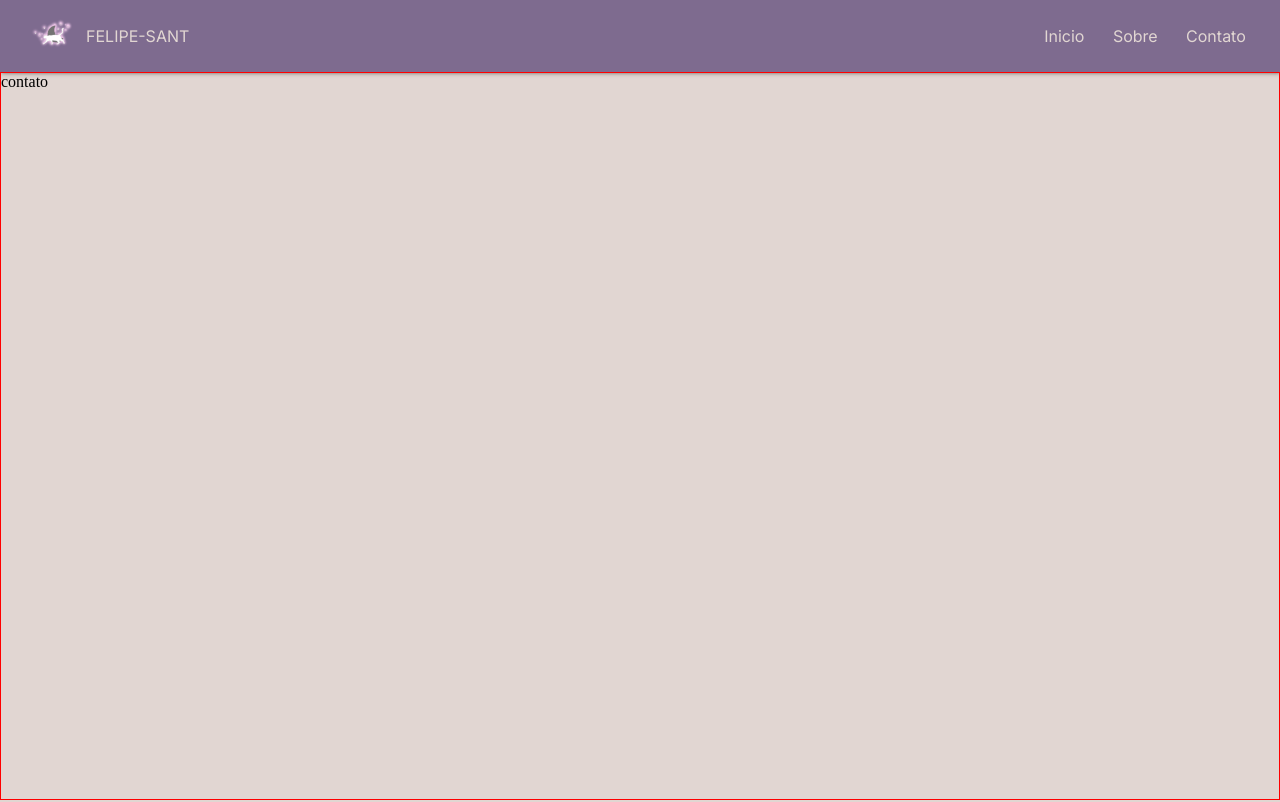
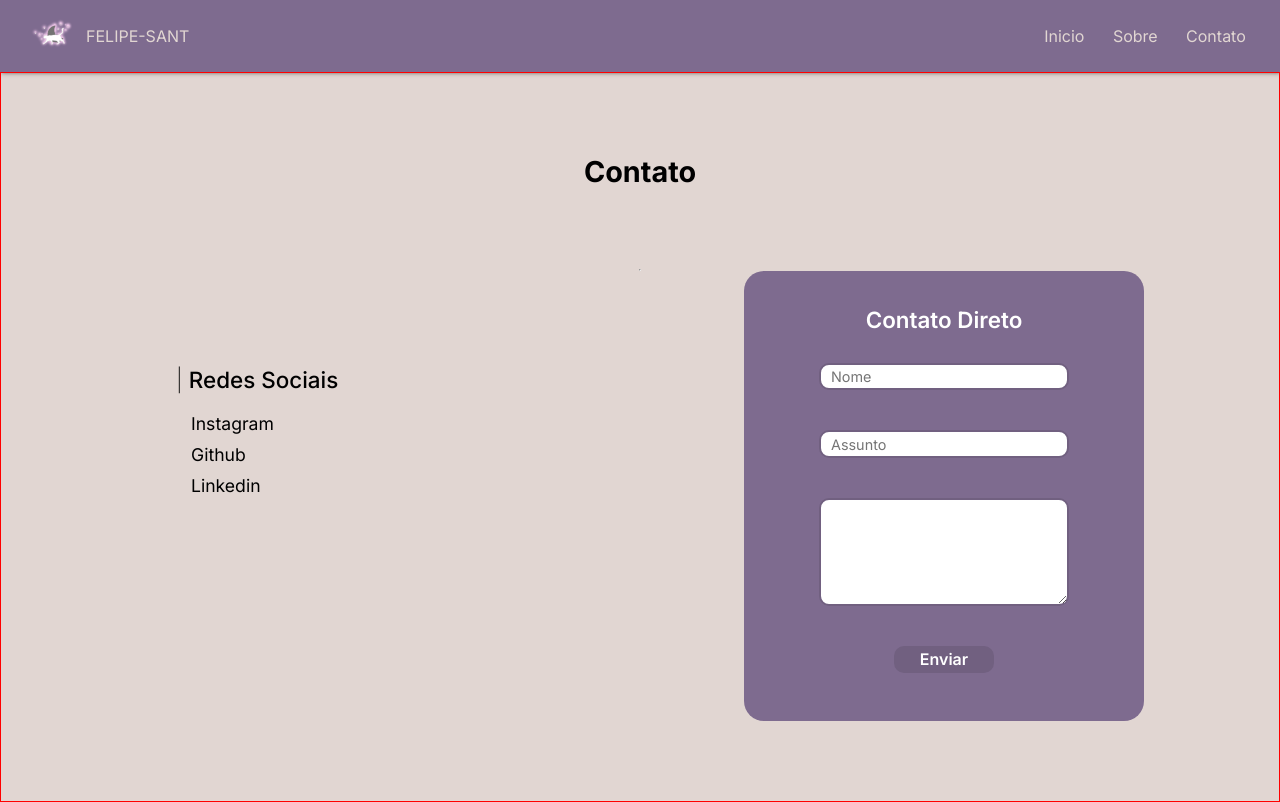
Before and after one commit to felipe-sant/Portfolio, a React (Create React App) app: page /contato in a window 1280 px wide. Built offline with nearby package versions, Linux system fonts and the light colour scheme.

Commit message:
adicionando estilo da pagina contato

```diff
--- a/src/pages/contato.tsx
+++ b/src/pages/contato.tsx
@@ -1,11 +1,34 @@
 import Header from "../components/header";
+import "../styles/mainContato.css";
 
 function ContatoPage() {
     return (
         <div>
             <Header />
             <main className="main mainContato">
-                <p>contato</p>
+                <article className="contato">
+                    <h2>Contato</h2>
+                    <hr />
+                    <section className="contato">
+                        <section className="redeSociais">
+                            <h3>Redes Sociais</h3>
+                            <ul>
+                                <li>Instagram</li>
+                                <li>Github</li>
+                                <li>Linkedin</li>
+                            </ul>
+                        </section>
+                        <section className="email">
+                            <h3>Contato Direto</h3>
+                            <form action="">
+                                <input type="text" placeholder="Nome"/>
+                                <input type="text" placeholder="Assunto"/>
+                                <textarea name="" id=""></textarea>
+                                <button type="submit">Enviar</button>
+                            </form>
+                        </section>
+                    </section>
+                </article>
             </main>
         </div>
     )
--- /dev/null
+++ b/src/styles/mainContato.css
@@ -0,0 +1,157 @@
+.mainContato article.contato {
+    min-height: calc(100vh - 72px);
+    max-width: 1200px;
+    margin: auto;
+    padding: 40px;
+    display: flex;
+    flex-direction: column;
+    justify-content: center;
+    align-items: center;
+}
+
+.mainContato article.contato h2 {
+    font-size: 1.8rem;
+    font-family: var(--fonte);
+    text-align: center;
+    margin-bottom: 5rem;
+}
+
+.mainContato article.contato section.contato {
+    width: 90%;
+    display: flex;
+    flex-direction: row;
+    flex-wrap: wrap;
+    justify-content: space-between;
+    align-items: center;
+    gap: 40px;
+}
+
+.mainContato article.contato section.contato section.redeSociais {
+    width: 500px;
+    height: 400px;
+    display: flex;
+    flex-direction: column;
+    justify-content: center;
+    gap: 20px;
+    padding-left: 40px;
+    padding-bottom: 120px;
+}
+
+.mainContato article.contato section.contato section.redeSociais h3 {
+    font-size: 1.4rem;
+    font-family: var(--fonte);
+    font-weight: 500;
+}
+
+.mainContato article.contato section.contato section.redeSociais h3::before {
+    content: "| ";
+    font-weight: 200;
+}
+
+.mainContato article.contato section.contato section.redeSociais ul {
+    list-style: none;
+}
+
+.mainContato article.contato section.contato section.redeSociais ul li {
+    font-size: 1.1rem;
+    font-family: var(--fonte);
+    margin-left: 15px;
+    margin-bottom: 10px;
+}
+
+.mainContato article.contato section.contato section.email {
+    background-color: var(--roxo);
+    border-radius: 20px;
+    width: 400px;
+    height: 450px;
+    padding: 35px;
+}
+
+.mainContato article.contato section.contato section.email h3 {
+    text-align: center;
+    font-size: 1.4rem;
+    font-family: var(--fonte);
+    font-weight: 600;
+    margin-bottom: 30px;
+    color: white;
+}
+
+.mainContato article.contato section.contato section.email form {
+    height: calc(100% - 70px);
+    display: flex;
+    justify-content: center;
+    align-items: center;
+    flex-direction: column;
+    gap: 40px;
+}
+
+.mainContato article.contato section.contato section.email form input {
+    width: 100%;
+    height: 40px;
+    width: 250px;
+    border-radius: 10px;
+    border: 2px solid var(--roxo_sombra);
+    padding-left: 10px;
+    font-size: 0.9rem;
+    font-family: var(--fonte);
+}
+
+.mainContato article.contato section.contato section.email form textarea {
+    width: 100%;
+    height: 150px;
+    width: 250px;
+    border-radius: 10px;
+    border: 2px solid var(--roxo_sombra);
+    padding: 10px;
+    font-size: 0.9rem;
+    font-family: var(--fonte);
+}
+
+.mainContato article.contato section.contato section.email form button {
+    width: 100%;
+    height: 40px;
+    width: 100px;
+    border-radius: 10px;
+    border: none;
+    background-color: var(--roxo_sombra);
+    color: white;
+    font-size: 1rem;
+    font-family: var(--fonte);
+    font-weight: 600;
+    cursor: pointer;
+}
+
+/* ------------------------ */
+
+@media screen and (max-width: 1200px) {
+    .mainContato article.contato {
+        padding: 0px;
+    }
+
+    .mainContato article.contato section.contato {
+        width: 100%;
+        display: flex;
+        flex-direction: column;
+        flex-wrap: wrap;
+        justify-content: space-between;
+        align-items: center;
+        gap: 40px;
+    }
+
+    .mainContato article.contato section.contato section.redeSociais {
+        width: 70%;
+        height: 400px;
+    }
+
+    .mainContato article.contato section.contato section.email {
+        width: 100%;
+        height: 450px;
+        border-radius: 0px;
+    }
+
+    .mainContato article.contato section.contato section.email {
+
+        padding: 80px;
+    }
+
+}
```
